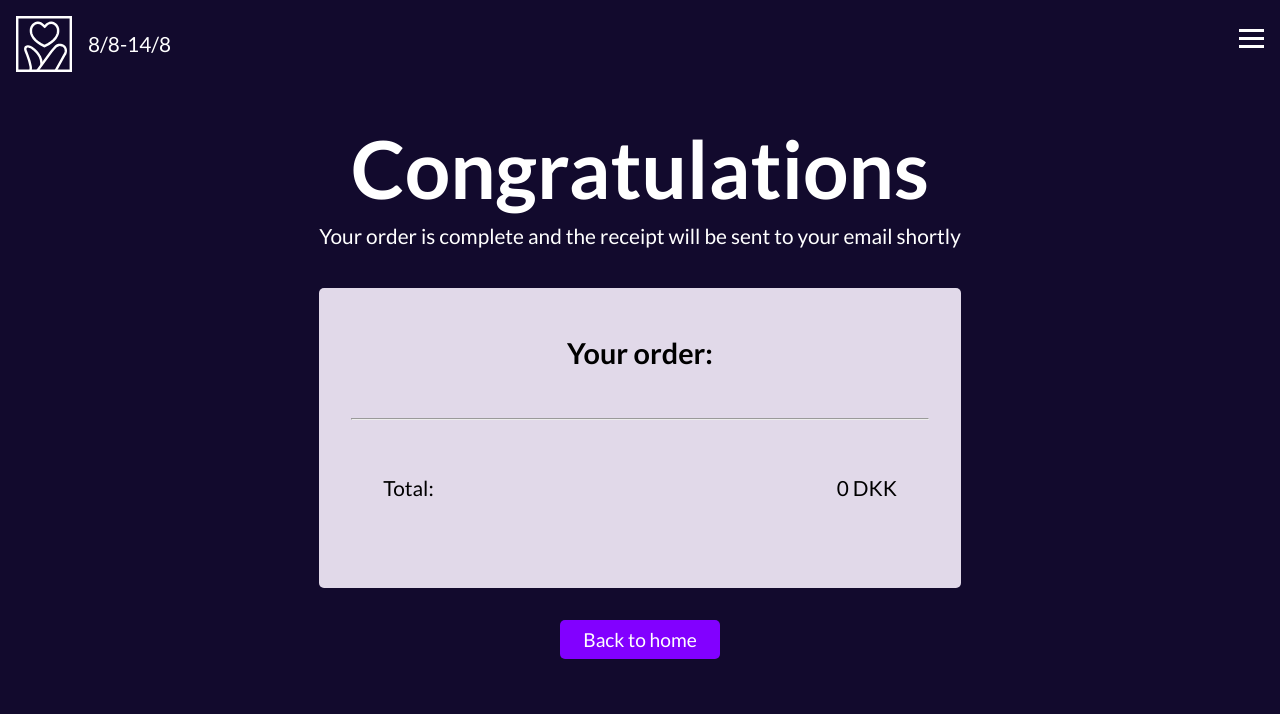
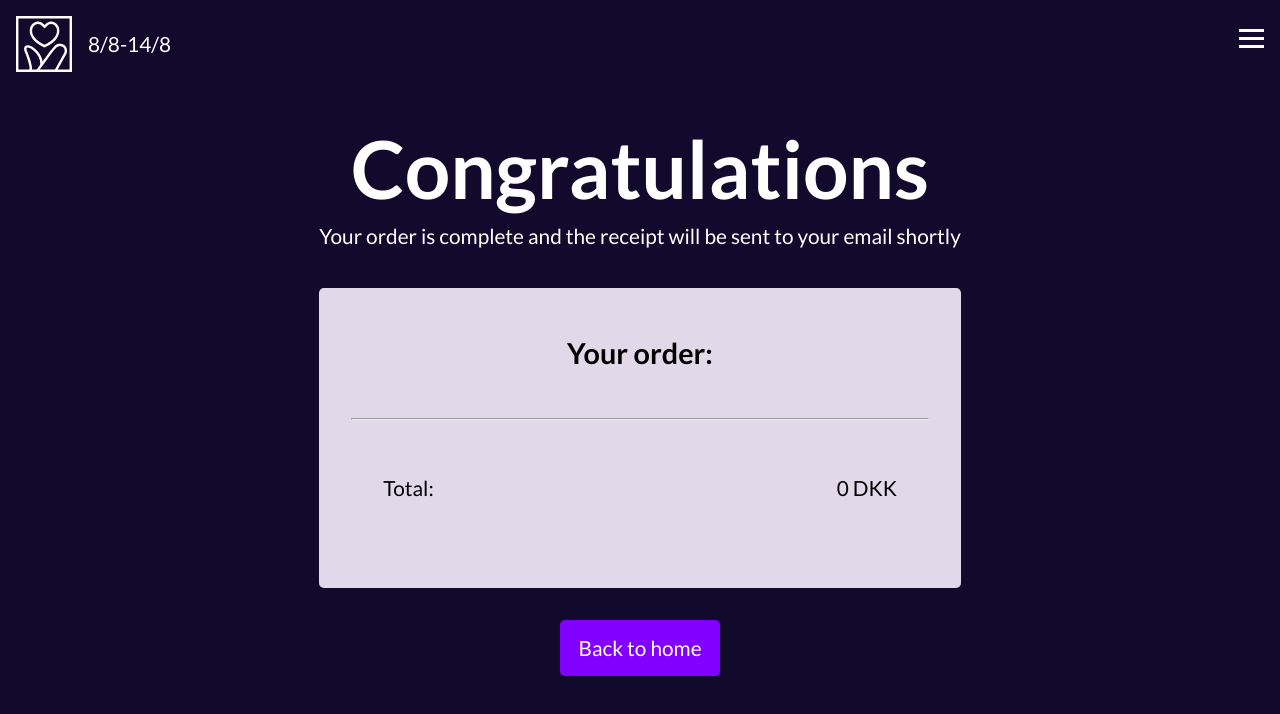
Before and after one commit to caro112f/hwaiting-booking, a React (Create React App) app: page /confirmation in a window 1280 px wide. Shown: the top 714 px of the page. Built offline with nearby package versions, Linux system fonts and the light colour scheme.

Commit message:
go home button

```diff
--- a/src/routes/Confirmation.jsx
+++ b/src/routes/Confirmation.jsx
@@ -1,6 +1,6 @@
 import { useContext } from "react";
 import { BasketContext } from "../contexts/basket";
-import { Link } from "react-router-dom";
+import { Link, useNavigate } from "react-router-dom";
 
 import BICampingSpots from "../components/BICampingSpots";
 //import BITicket from "../components/BITicket";
@@ -11,7 +11,8 @@ import TentsReceipt from "../components/TentsReceipt";
 import GoGreenReciept from "../components/GoGreenReciept";
 
 export default function Confirmation({ ticketData, fullPrice }) {
-  const { basket } = useContext(BasketContext);
+  const navigateFinished = useNavigate();
+  const { basket, setBasket } = useContext(BasketContext);
 
   function getFullPrice() {
     //getting ticket price
@@ -46,6 +47,20 @@ export default function Confirmation({ ticketData, fullPrice }) {
 
     //get full basket price
     return ticketSum + bookingSum + gogreenSum + tentSum;
+  }
+
+  function transactionComplete() {
+    console.log("oops");
+
+    setBasket((oldState) => ({
+      oldState,
+      tickets: [],
+      campingSpot: [],
+      tentsBA: [],
+      gogreenBA: {},
+    }));
+
+    navigateFinished("/");
   }
 
   return (
@@ -86,8 +101,8 @@ export default function Confirmation({ ticketData, fullPrice }) {
             <p className="basket-price">{getFullPrice()} DKK</p>
           </div>
         </div>
-        <div className="next-step">
-          <Link to="/">Back to home</Link>
+        <div className="finished-step" onClick={transactionComplete}>
+          <p>Back to home</p>
         </div>
       </div>
     </section>
--- a/src/sass/layout/_confirmation.scss
+++ b/src/sass/layout/_confirmation.scss
@@ -9,7 +9,7 @@
     margin: 2rem 0rem 2rem 0rem;
     text-align: center;
   }
-  .next-step {
+  .finished-step {
     text-align: center;
     margin-block: 2rem;
     margin-inline: auto;
@@ -17,6 +17,7 @@
     max-width: 10rem;
     border-radius: 5px;
     padding: 8px;
+    cursor: pointer;
     @include mixins.bp-large {
       margin-block: 2rem;
     }
```
